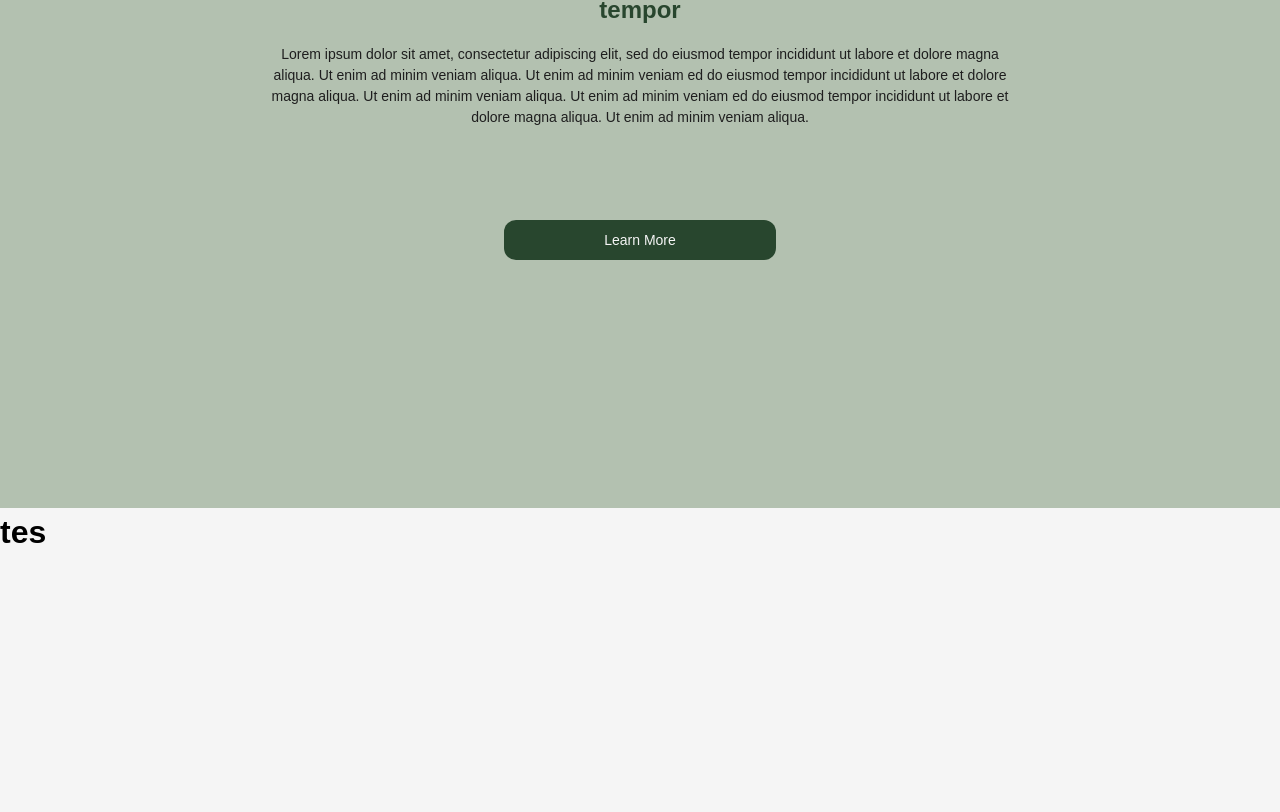
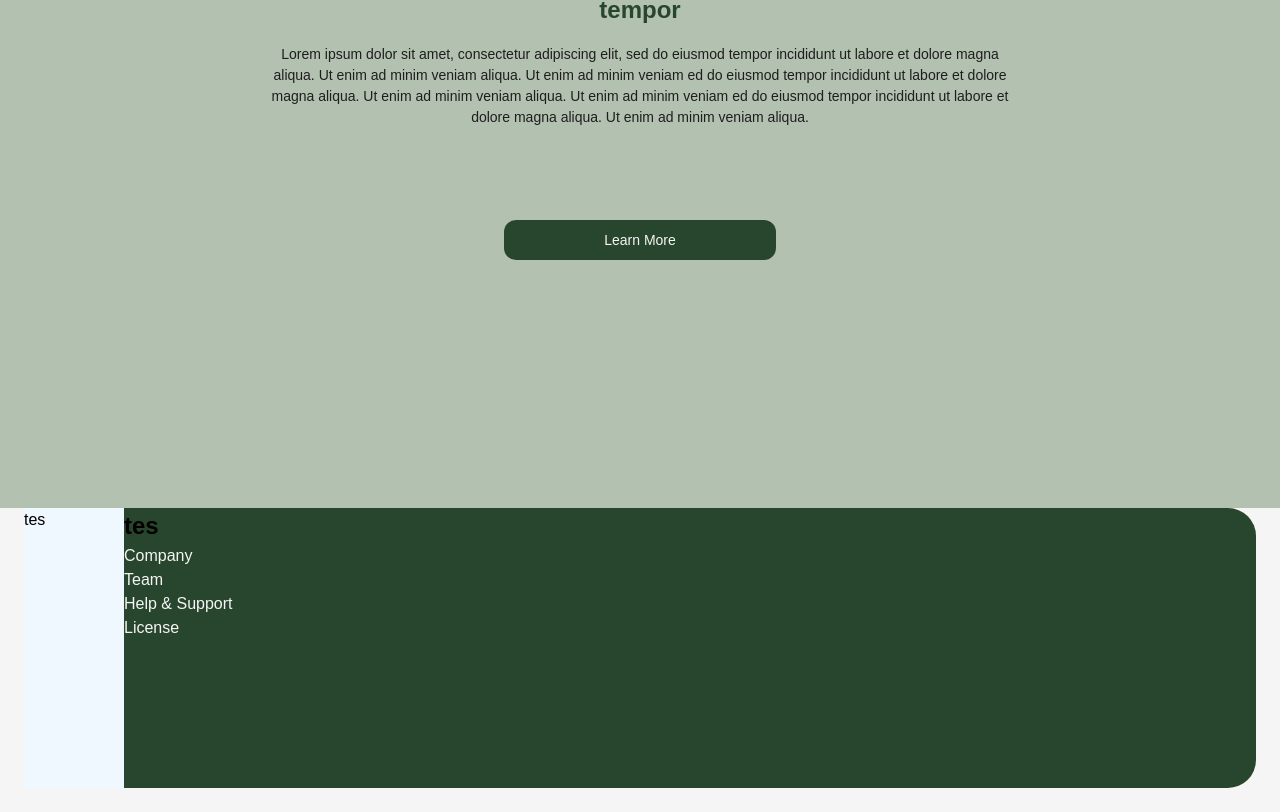
Before and after one commit to devinammar/flant, a React (Vite) app: page / in a window 1280 px wide. Shown: the part 1095-1907 px from the top of the page. Before the commit the page ends 1651 px from the top, so only its background shows below. Built offline with nearby package versions, Linux system fonts and the light colour scheme.

Commit message:
Footer component (Progress - fix list styling (color))

```diff
--- a/src/components/footer.css
+++ b/src/components/footer.css
@@ -0,0 +1,27 @@
+#footer{
+    background-color: var(--primary-color);
+    display: grid;
+    grid-template-areas:
+    "logo about resource contact";
+    grid-template-columns: auto 1fr 1fr 1fr;
+    grid-template-rows: auto;
+    justify-self: center;
+    height: 280px;
+    max-width: 1920px;
+    width: calc(100vw - 48px);
+    border-radius: 28px;
+}
+
+#logoarea{
+    background-color: aliceblue;
+    width: 100px;
+}
+
+#about{
+    list-style-type: none;
+    color: var(--white-color);
+}
+
+.listabout a{
+    color: inherit;
+}
--- a/src/components/footer.jsx
+++ b/src/components/footer.jsx
@@ -1,9 +1,29 @@
 import "./footer.css";
+import { Link } from "react-router-dom";
 
 export const Footer = () => {
     return (
-        <div>
-            <h1>tes</h1>
+        <div id="footer">
+            <div id="logoarea">
+                <p>tes</p>
+            </div>
+            <div>
+            <h2>tes</h2>
+            <ul id="about">
+            <li className="listabout">
+                <Link to="/">Company</Link>
+            </li>
+            <li className="listabout">
+                <Link to="/">Team</Link>
+            </li>
+            <li className="listabout">
+                <Link to="/">Help & Support</Link>
+            </li>
+            <li className="listabout">
+                <Link to="/">License</Link>
+            </li>
+        </ul>
+        </div>
         </div>
     )
 }
--- /dev/null
+++ b/src/components/home/area4.css
@@ -0,0 +1,3 @@
+#containerarea4{
+    padding-bottom: 24px;
+}
--- a/src/components/home/area4.jsx
+++ b/src/components/home/area4.jsx
@@ -1,9 +1,10 @@
+import "./area4.css";
 import { Footer } from "../footer"
 
 export const Area4 = () => {
     return (
-        <>
+        <div id="containerarea4">
         <Footer />
-        </>
+        </div>
     )
 }
--- a/src/components/textarea2.css
+++ b/src/components/textarea2.css
@@ -9,7 +9,7 @@
 }
 
 #h1area2{
-    font-size: var(--font-size-h1);
+    font-size: var(--font-size-h2);
     color: var(--primary-color);
 }
 
--- a/src/components/textarea2.jsx
+++ b/src/components/textarea2.jsx
@@ -4,7 +4,7 @@ import { Link } from "react-router-dom";
 export const Textarea2 = ({h1area2, parea2}) => {
   return (
     <div id="textarea2container">
-      <h1 id="h1area2">{h1area2}</h1>
+      <h2 id="h1area2">{h1area2}</h2>
       <p id="parea2">{parea2}</p>
       <button id="buttonarea2">
       <Link id="textbuttonarea2" to="about">Learn More</Link>
--- a/src/components/topbar.jsx
+++ b/src/components/topbar.jsx
@@ -15,7 +15,7 @@ return(
                 <Link to="/searchbyimage">Search by Image</Link>
             </li>
             <li className="listtopbar">
-                <Link to="about">About</Link>
+                <Link to="/about">About</Link>
             </li>
         </ul>
     </div>
--- a/src/main.css
+++ b/src/main.css
@@ -3,8 +3,9 @@
   --secondary-color: #B3C1B0;
   --text-color: #1E1E1E;
   --white-color: #f5f5f5;
+  --font-size-h1: 32px;
+  --font-size-h2: 24px;
   --font-size-p: 14px;
-  --font-size-h1: 24px;
 }
 
 * {
```
